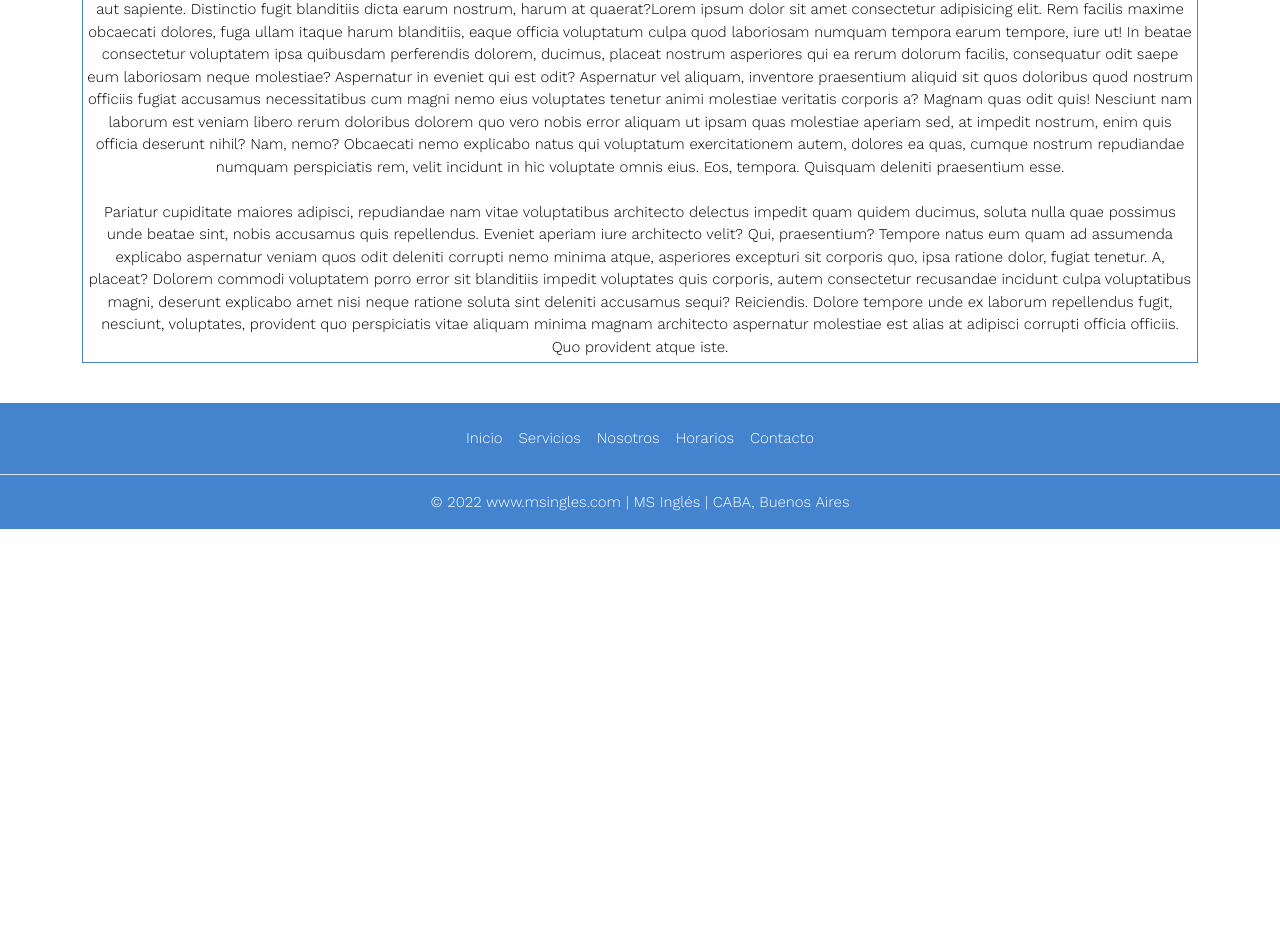
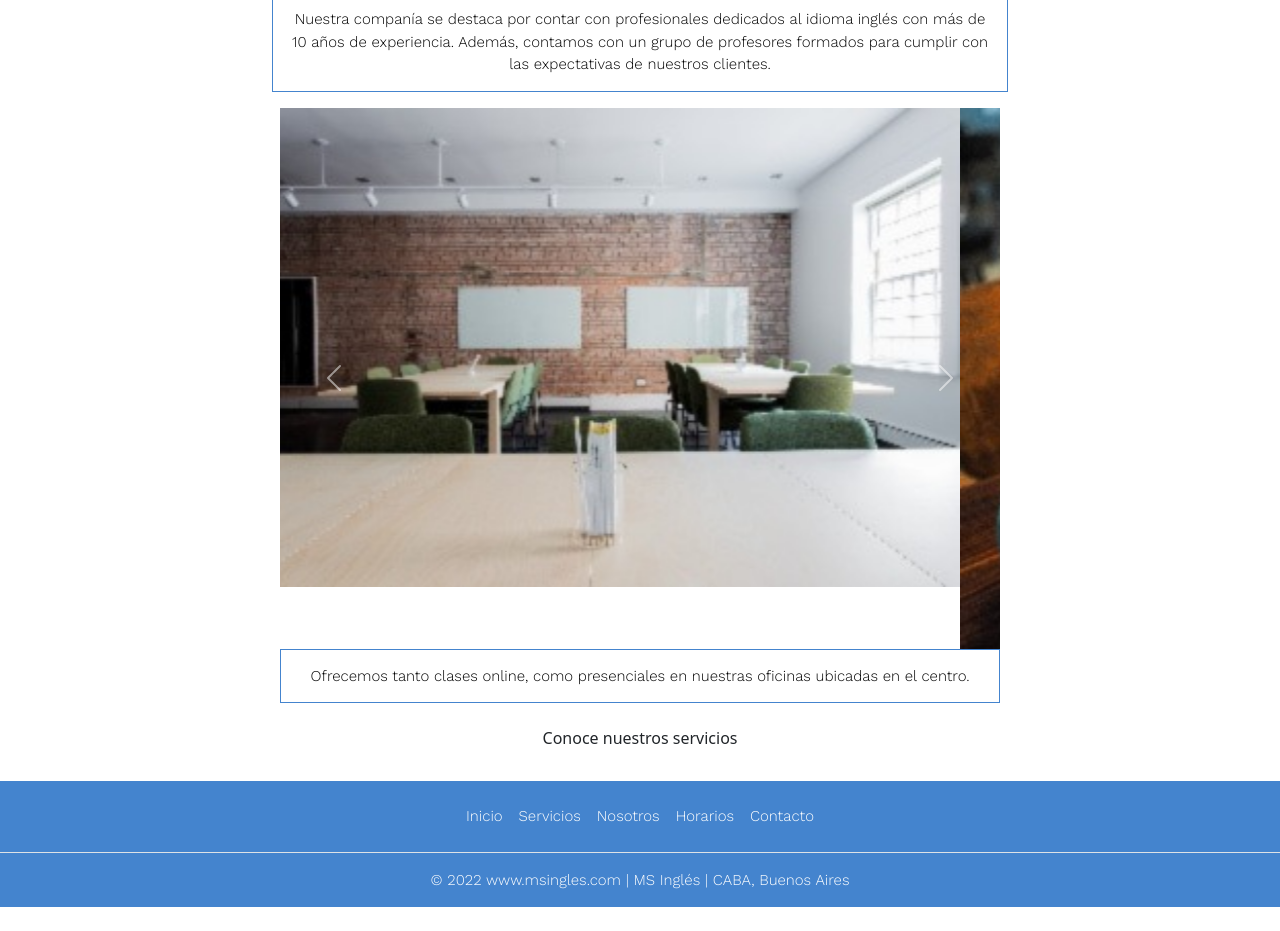
Before and after one commit to MayraSegovia/aplicando-bootstrap, a plain HTML site: page index.html in a window 1280 px wide. Shown: the part 182-1113 px from the top of the page. Before the commit the page ends 800 px from the top, so only its background shows below. Drawn offline with nearby package versions, Linux system fonts and the light colour scheme.

Commit message:
modif index

```diff
--- a/index.html
+++ b/index.html
@@ -54,7 +54,7 @@
           </nav>
 
       <header class="index-header">
-
+        <h1>MS Inglés</h1>
 
       </header>
 
@@ -62,22 +62,66 @@
 
        <main class="index-main">
         <section class="container">
-            <div class="row">
-                <div class="col">
-                  <h1>MS Inglés</h1>
-                  <p class="p-1">Profesionales dedicados al idioma inglés con más de 10 años de experiencia. Ofrecemos tanto clases online, como presenciales en nuestras oficinas ubicadas en el centro. Lorem ipsum dolor sit amet consectetur adipisicing elit. Alias unde sit tenetur quibusdam excepturi animi! Repellendus vero unde sint aut sapiente. Distinctio fugit blanditiis dicta earum nostrum, harum at quaerat?Lorem ipsum dolor sit amet consectetur adipisicing elit. Rem facilis maxime obcaecati dolores, fuga ullam itaque harum blanditiis, eaque officia voluptatum culpa quod laboriosam numquam tempora earum tempore, iure ut!
-       In beatae consectetur voluptatem ipsa quibusdam perferendis dolorem, ducimus, placeat nostrum asperiores qui ea rerum dolorum facilis, consequatur odit saepe eum laboriosam neque molestiae? Aspernatur in eveniet qui est odit?
-       Aspernatur vel aliquam, inventore praesentium aliquid sit quos doloribus quod nostrum officiis fugiat accusamus necessitatibus cum magni nemo eius voluptates tenetur animi molestiae veritatis corporis a? Magnam quas odit quis!
-       Nesciunt nam laborum est veniam libero rerum doloribus dolorem quo vero nobis error aliquam ut ipsam quas molestiae aperiam sed, at impedit nostrum, enim quis officia deserunt nihil? Nam, nemo?
-       Obcaecati nemo explicabo natus qui voluptatum exercitationem autem, dolores ea quas, cumque nostrum repudiandae numquam perspiciatis rem, velit incidunt in hic voluptate omnis eius. Eos, tempora. Quisquam deleniti praesentium esse.
-       <br><br>
+            <div class="row justify-content-center">
+                <div class="col-sm-12 col-md-8 col-sm-6 justify-content-center">
 
-       Pariatur cupiditate maiores adipisci, repudiandae nam vitae voluptatibus architecto delectus impedit quam quidem ducimus, soluta nulla quae possimus unde beatae sint, nobis accusamus quis repellendus. Eveniet aperiam iure architecto velit?
-       Qui, praesentium? Tempore natus eum quam ad assumenda explicabo aspernatur veniam quos odit deleniti corrupti nemo minima atque, asperiores excepturi sit corporis quo, ipsa ratione dolor, fugiat tenetur. A, placeat?
-       Dolorem commodi voluptatem porro error sit blanditiis impedit voluptates quis corporis, autem consectetur recusandae incidunt culpa voluptatibus magni, deserunt explicabo amet nisi neque ratione soluta sint deleniti accusamus sequi? Reiciendis.
-       Dolore tempore unde ex laborum repellendus fugit, nesciunt, voluptates, provident quo perspiciatis vitae aliquam minima magnam architecto aspernatur molestiae est alias at adipisci corrupti officia officiis. Quo provident atque iste.
+                  <h3>Por qué elegirnos</h3>
+                  <p class="parr1">Nuestra companía se destaca por contar con profesionales dedicados al idioma inglés con más de 10 años de experiencia. Además, contamos con un grupo de profesores formados para cumplir con las expectativas de nuestros clientes.
 
-       </p>
+                  </p>
+                </div>
+              </div>
+
+            <section class="container">
+              <div class="row justify-content-center">
+                <div class="col-sm-12 col-md-8 col-sm-6 justify-content-center">
+                  <div id="carouselExampleControls" class="carousel slide" data-bs-ride="carousel">
+                    <div class="carousel-inner">
+                      <div class="carousel-item active">
+                        <img src="./imagenes/fotoa.jpg" class="d-block w-100" alt="...">
+                      </div>
+                      <div class="carousel-item">
+                        <img src="./imagenes/fotob.jpg" class="d-block w-100" alt="...">
+                      </div>
+                      <div class="carousel-item">
+                        <img src="./imagenes/fotoc.jpg" class="d-block w-100" alt="...">
+                      </div>
+                      <div class="carousel-item">
+                        <img src="./imagenes/fotod.jpg" class="d-block w-100" alt="...">
+                      </div>
+                    </div>
+                    <button class="carousel-control-prev" type="button" data-bs-target="#carouselExampleControls" data-bs-slide="prev">
+                      <span class="carousel-control-prev-icon" aria-hidden="true"></span>
+                      <span class="visually-hidden">Anterior</span>
+                    </button>
+                    <button class="carousel-control-next" type="button" data-bs-target="#carouselExampleControls" data-bs-slide="next">
+                      <span class="carousel-control-next-icon" aria-hidden="true"></span>
+                      <span class="visually-hidden">Siguiente</span>
+                    </button>
+                  </div>
+
+
+              </div>
+            </div>
+
+            </section>
+
+
+            <section class="container">
+              <div class="row justify-content-center">
+                <div class="col-sm-12 col-md-8 col-sm-6 justify-content-center">
+                <p class="parr1">Ofrecemos tanto clases online, como presenciales en nuestras oficinas ubicadas en el centro.</p>
+              <div class="index-button d-flex justify-content-center ">
+                <button type="button"  class="btn" href="pages/servicios.html">Conoce nuestros servicios</button>
+
+              </div>
+
+            </div>
+          </div>
+
+
+
+            </section>
 
       </main>
 
```
Also changed, not shown: imagenes/fotoa.jpg (added), imagenes/fotob.jpg (added), imagenes/fotoc.jpg (added), imagenes/fotod.jpg (added), 1 other file.
